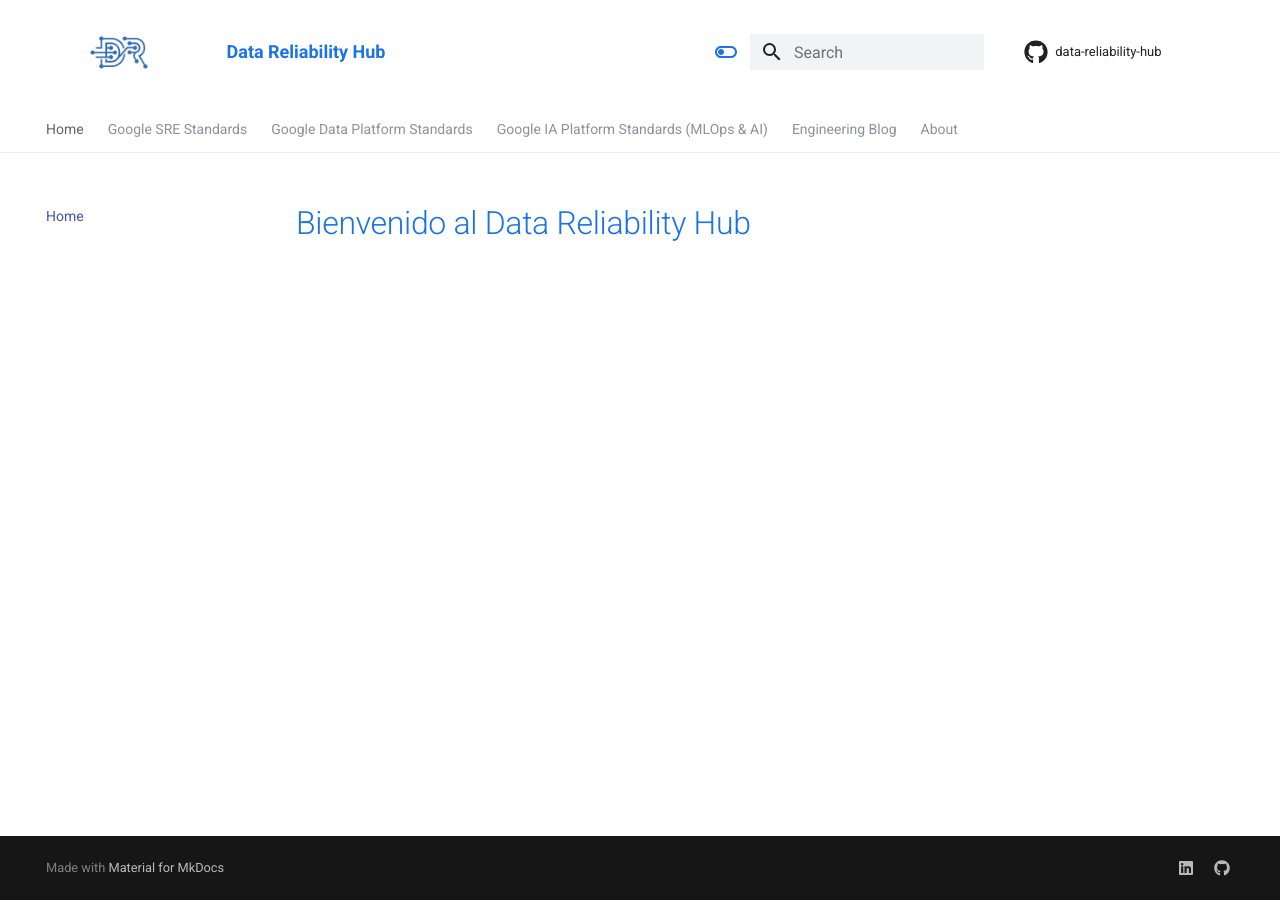
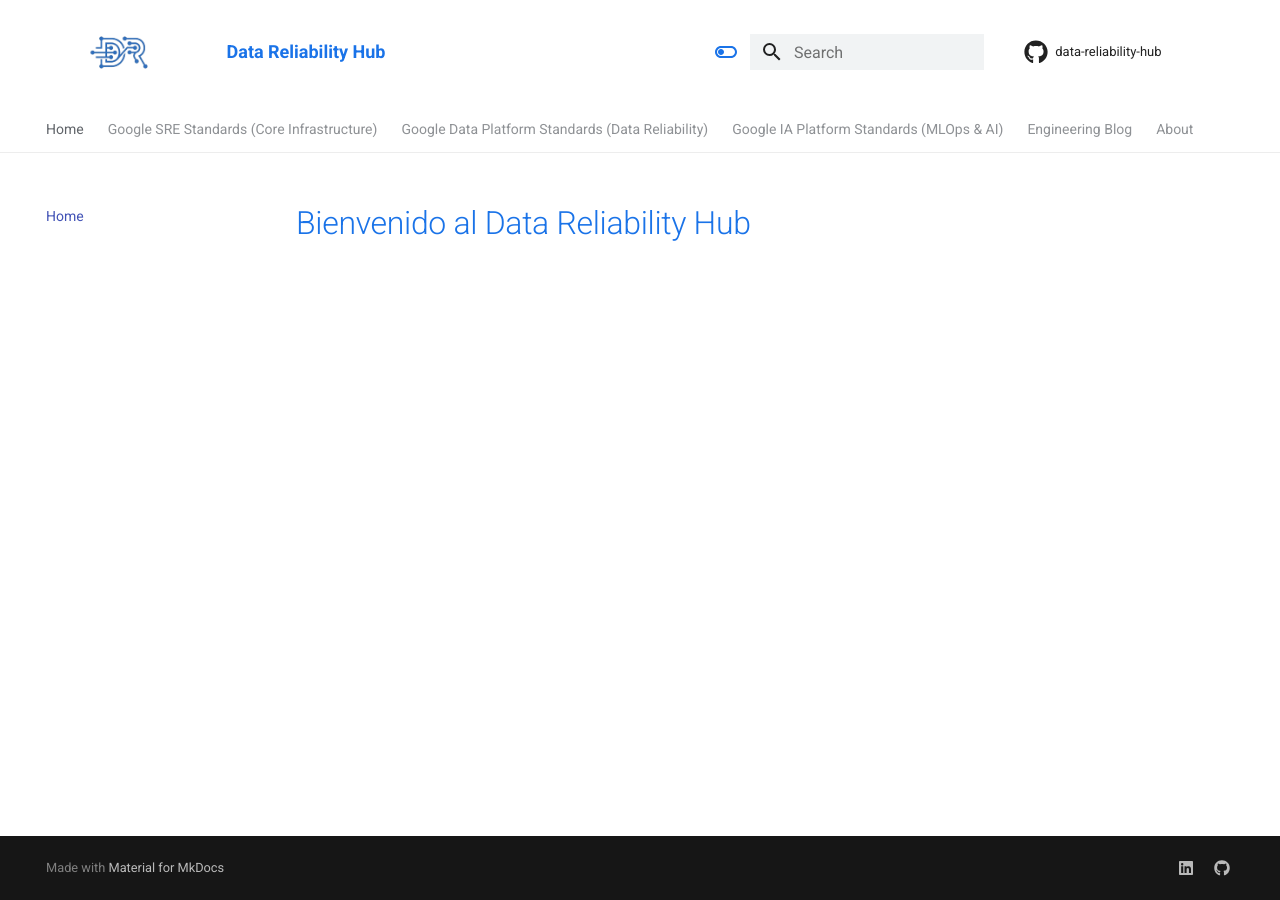
Before and after one commit to mcatalangt/data-reliability-hub, an MkDocs documentation site: the page built from docs/index.md, in a window 1280 px wide. Built offline with MkDocs 1.6.1 and Material for MkDocs 9.7.7, drawn with Linux system fonts in a browser that asks for light colours; comment, search, counter and statistics services are not loaded.

```diff
--- a/mkdocs.yml
+++ b/mkdocs.yml
@@ -75,14 +75,14 @@
 nav:
   - Home: index.md
 
-  - 'Google SRE Standards':
+  - 'Google SRE Standards (Core Infrastructure)':
       - 'Infrastructure as Code (IaC)': modules/sre/iac.md
       - 'Observability Stack': modules/sre/observability.md
       - 'Automation Playbooks (Toil Reduction)': modules/sre/automation.md
       - 'FinOps Infracots': modules/sre/findops.md
       - 'Security Best Practices Checkov': modules/sre/security.md
 
-  - 'Google Data Platform Standards':
+  - 'Google Data Platform Standards (Data Reliability)':
       - 'Data Infrastructure': modules/data/iac.md
       - 'Data Observability': modules/data/observability.md
       - 'Security & Governance': modules/data/automation.md
```
